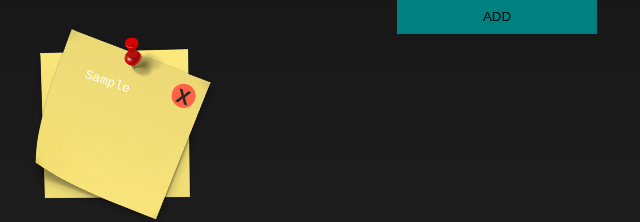
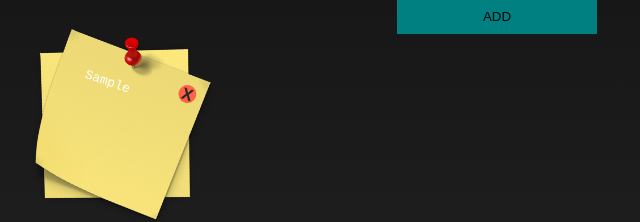
Before and after one commit to robonexx/notes_app, a React (Create React App) app: page / in a window 1280 px wide. Both pictures are taken after typing "Sample" into the empty fields and a click on the button "ADD". Shown: the part 188-410 px from the top of the page, without its empty margins (143-783 px from the left). Built offline with nearby package versions, Linux system fonts and the light colour scheme.

Commit message:
delete btn works

```diff
--- a/src/App.js
+++ b/src/App.js
@@ -20,7 +20,16 @@ const notesReducer = ( prevState, action ) => {
       }
       console.log('After ADD_NOTE: ', newState)
       return newState
-   }
+    }
+
+    case 'DELETE_NOTE': {
+      const newState = {
+        ...prevState,
+        totalNotes: prevState.totalNotes - 1,
+        notes: prevState.notes.filter(note => note.id !== action.payload.id)
+      }
+      return newState
+      }
  }
 }
 
@@ -77,7 +86,9 @@ function App() {
               draggable="true"
               onDragEnd={dropNote}
               key={note.id}>
+              <div onClick={() => dispatch({type: 'DELETE_NOTE', payload: note })}>
               <DeleteBtn />
+              </div>
               <pre className="text">{note.text}</pre>
             </div>
           ))
--- a/src/App.scss
+++ b/src/App.scss
@@ -100,11 +100,16 @@ section {
   align-items: center;
   justify-content: center;
   color: #282828;
-  width: 24px;
-  height: 24px;
+  width: 18px;
+  height: 18px;
   border-radius: 50%;
   outline: none;
   border: none;
-  font-size: 1.2rem;
+  font-size: 1rem;
   font-weight: 800;
+  &:hover {
+    filter: drop-shadow(2px 2px 3px rgba(0,0,0,0.6));
+    transform: scale(1.1);
+  }
+
 }
```
